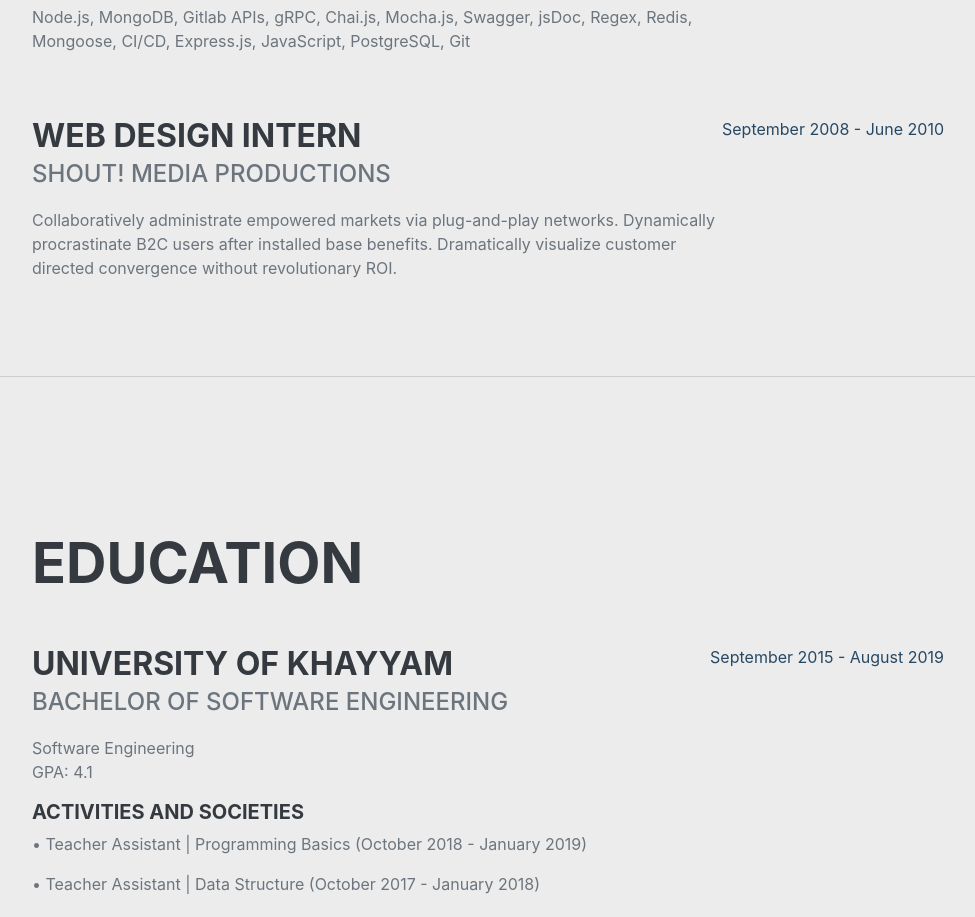
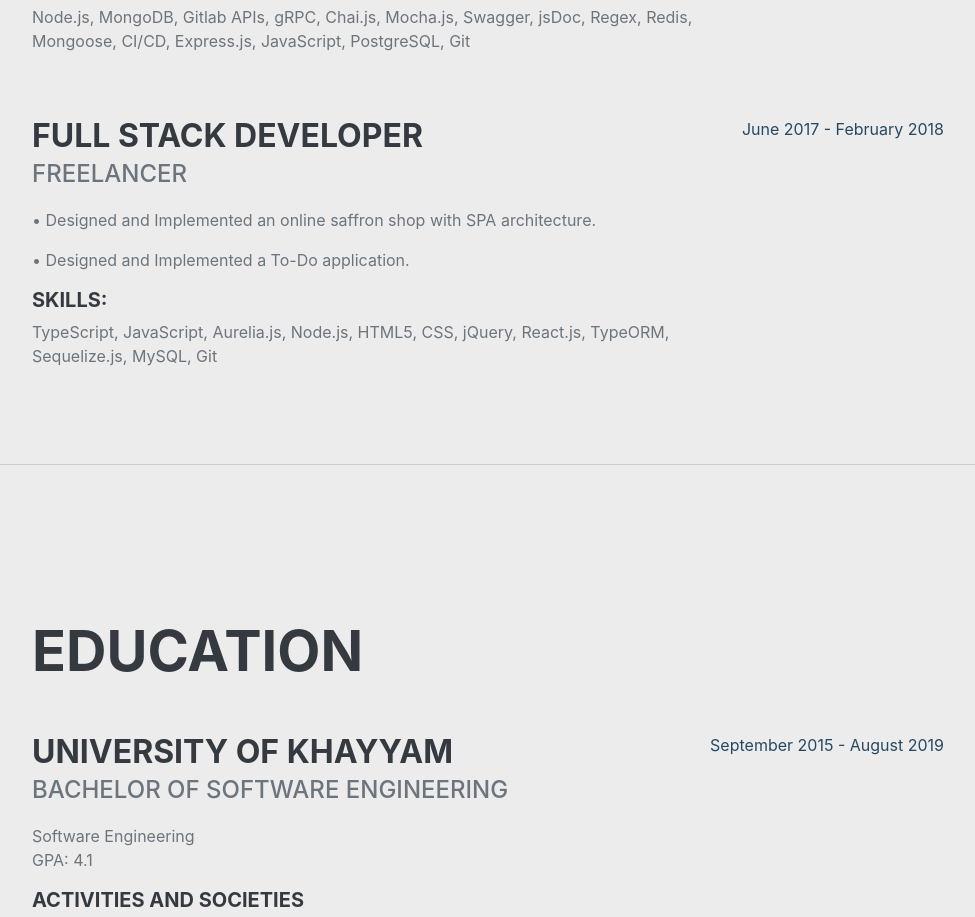
Before and after one commit to mosifa/fakhraei.github.io, a plain HTML site: page index.html in a window 1280 px wide. Shown: the part 2694-3611 px from the top of the page, without its empty margins (288-1263 px from the left). Drawn offline with nearby package versions, Linux system fonts and the light colour scheme; a web font is replaced by a local one.

Commit message:
modify experience section

```diff
--- a/index.html
+++ b/index.html
@@ -107,11 +107,14 @@
                     </div>
                     <div class="d-flex flex-column flex-md-row justify-content-between">
                         <div class="flex-grow-1">
-                            <h3 class="mb-0">Web Design Intern</h3>
-                            <div class="subheading mb-3">Shout! Media Productions</div>
-                            <p>Collaboratively administrate empowered markets via plug-and-play networks. Dynamically procrastinate B2C users after installed base benefits. Dramatically visualize customer directed convergence without revolutionary ROI.</p>
+                            <h3 class="mb-0">Full Stack Developer</h3>
+                            <div class="subheading mb-3">Freelancer</div>
+                            <p>• Designed and Implemented an online saffron shop with SPA architecture.</p>
+                            <p>• Designed and Implemented a To-Do application.</p>
+                            <h5>SKILLS:</h5>
+                            <p>TypeScript, JavaScript, Aurelia.js, Node.js, HTML5, CSS, jQuery, React.js, TypeORM, Sequelize.js, MySQL, Git</p>
                         </div>
-                        <div class="flex-shrink-0"><span class="text-primary">September 2008 - June 2010</span></div>
+                        <div class="flex-shrink-0"><span class="text-primary">June 2017 - February 2018</span></div>
                     </div>
                 </div>
             </section>
```
